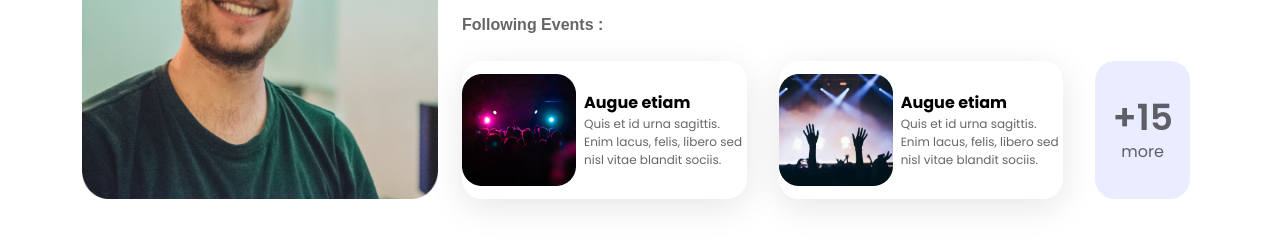
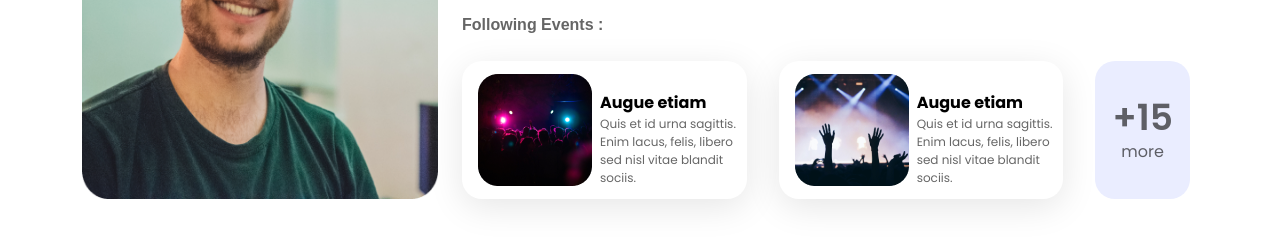
Before and after one commit to Vishalmanglaw453/eventsfree--feed-page, a plain HTML site: page index.html in a window 1280 px wide. Shown: the part 325-576 px from the top of the page. Drawn offline with nearby package versions, Linux system fonts and the light colour scheme.

Commit message:
change in section 2

```diff
--- a/index.html
+++ b/index.html
@@ -53,8 +53,8 @@
                     <p class="font-7">Following Events :</p>
                     <div class="row d-flex">
                         <div class="col-12 col-md-6 col-lg-5 mt-2">
-                            <div class=" card-1 me-2 d-flex gap-2 justify-content-center align-items-center">
-                                <div><img src="assets/images/cardimg1.png" alt="" class=""></div>
+                            <div class=" card-1 me-2 d-flex gap-2 align-items-center">
+                                <div><img src="assets/images/cardimg1.png" alt="" class="ps-3"></div>
                                 <div>
                                     <p class="font-8 m-0">Augue etiam</p>
                                     <p class="font-9 m-0">Quis et id urna sagittis. Enim lacus, felis, libero sed nisl
@@ -65,8 +65,8 @@
                             </div>
                         </div>
                         <div class="col-12 col-md-6 col-lg-5  mt-2">
-                            <div class=" card-1  me-2 d-flex gap-2 justify-content-center align-items-center">
-                                <div> <img src="assets/images/cardimg2.png" alt="" class="">
+                            <div class=" card-1  me-2 d-flex gap-2  align-items-center">
+                                <div> <img src="assets/images/cardimg2.png" alt="" class="ps-3">
                                 </div>
                                 <div>
                                     <p class="font-8 m-0">Augue etiam</p>
```
